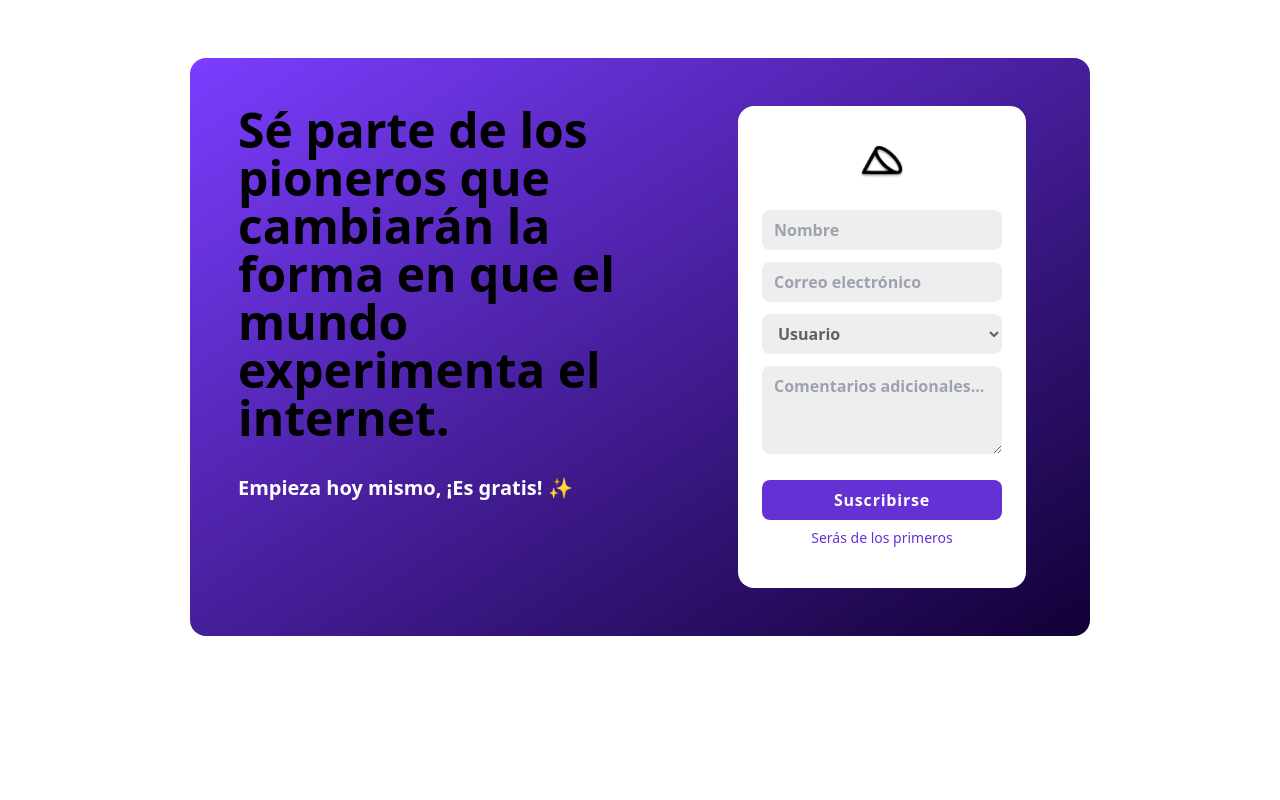
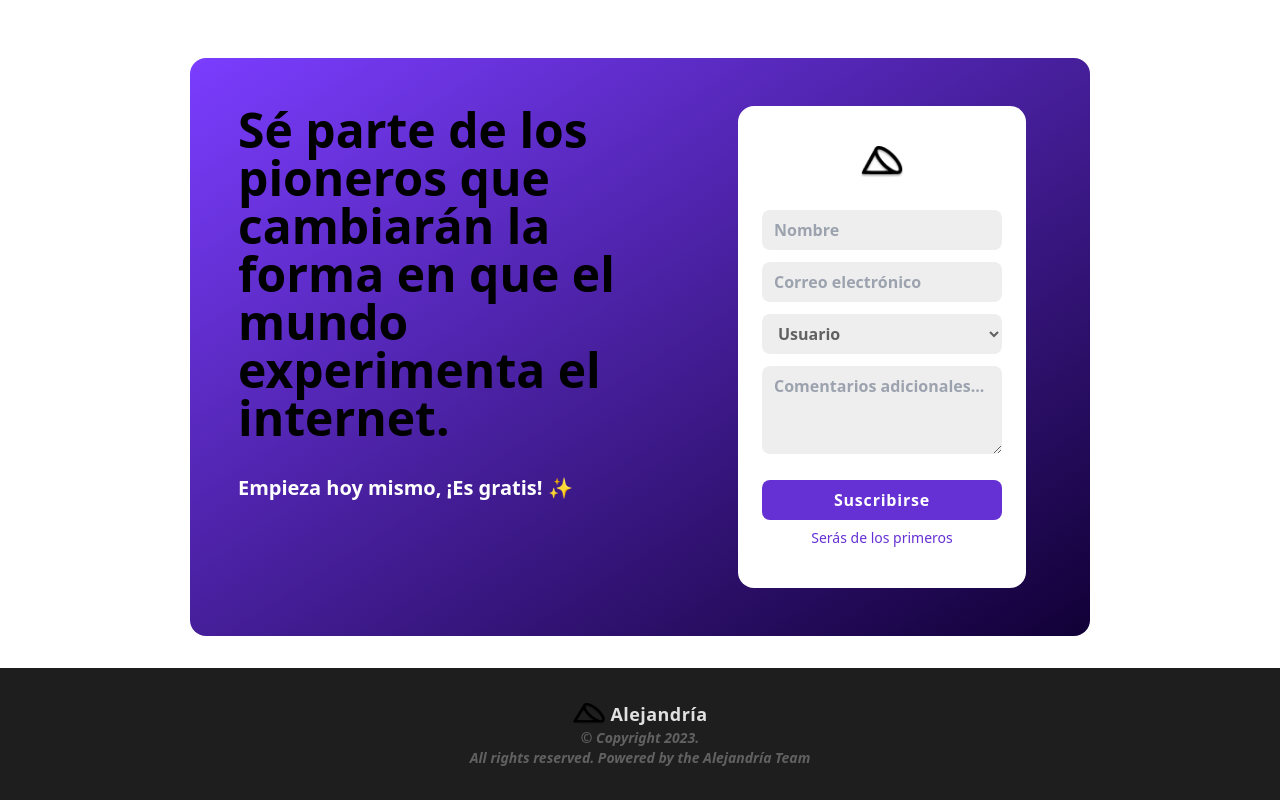
Before and after one commit to Alvarenga144/Alejandria-EarlyAccess-Landing, a React (Create React App) app: page / in a window 1280 px wide. Shown: the part 3714-4514 px from the top of the page. Before the commit the page ends 4382 px from the top, so only its background shows below. Built offline with nearby package versions, Linux system fonts and the light colour scheme; the HTML template or start-up script is replaced by a standard one.

Commit message:
footer completed

```diff
--- a/src/App.js
+++ b/src/App.js
@@ -7,6 +7,7 @@ import { SecondHero } from './components/SecondHero/index';
 import { FloatMessages } from './components/FloatMessages';
 import { NewsInformation } from './components/NewsInformation';
 import { Form } from './components/Form';
+import { Footer } from './components/footer';
 
 function App() {
   return (
@@ -19,6 +20,7 @@ function App() {
       <FloatMessages />
       <NewsInformation />
       <Form />
+      <Footer />
     </div>
   );
 }
--- /dev/null
+++ b/src/components/footer.jsx
@@ -0,0 +1,20 @@
+import React from "react";
+import MainLogo from '../assets/images/mainlogo.png';
+
+const Footer = () => {
+    return (
+        <div className="bg-[#1E1E1E]">
+            <div class="flex flex-col items-center max-w-[1240px] mx-auto px-4 py-8">
+                <div className="flex items-center">
+                    <img className="w-[34px] h-[22px] mr-1" src={MainLogo} alt="/" />
+                    <h1 className="text-lg font-bold tracking-wide text-[#E1E1E1]">Alejandría</h1>
+
+                </div>
+                <p className="text-sm text-[#616161] font-semibold italic">© Copyright 2023.</p>
+                <p className="text-sm text-[#616161] font-semibold italic">All rights reserved. Powered by the Alejandría Team</p>
+            </div>
+        </div>
+    );
+}
+
+export { Footer };
```
